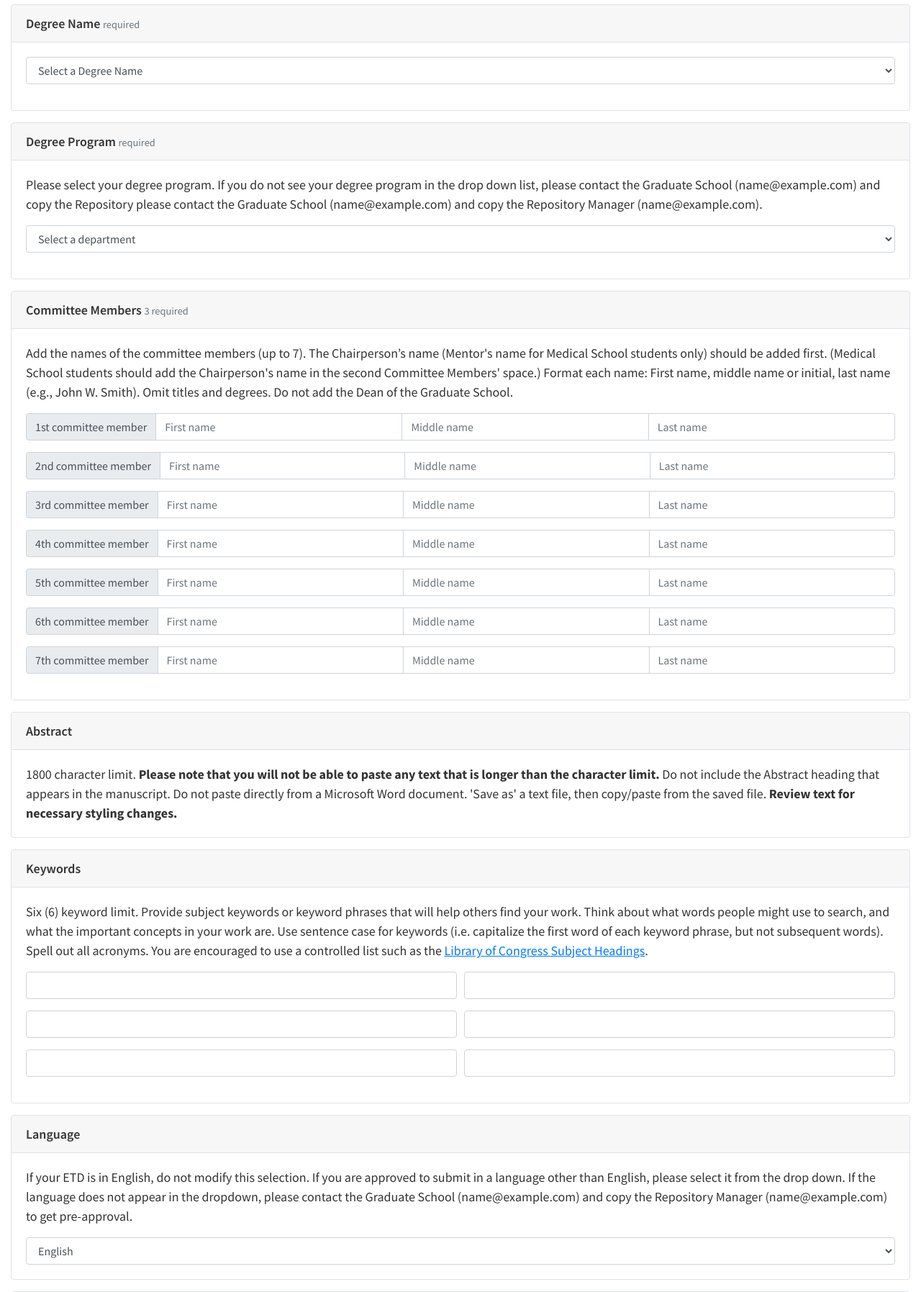
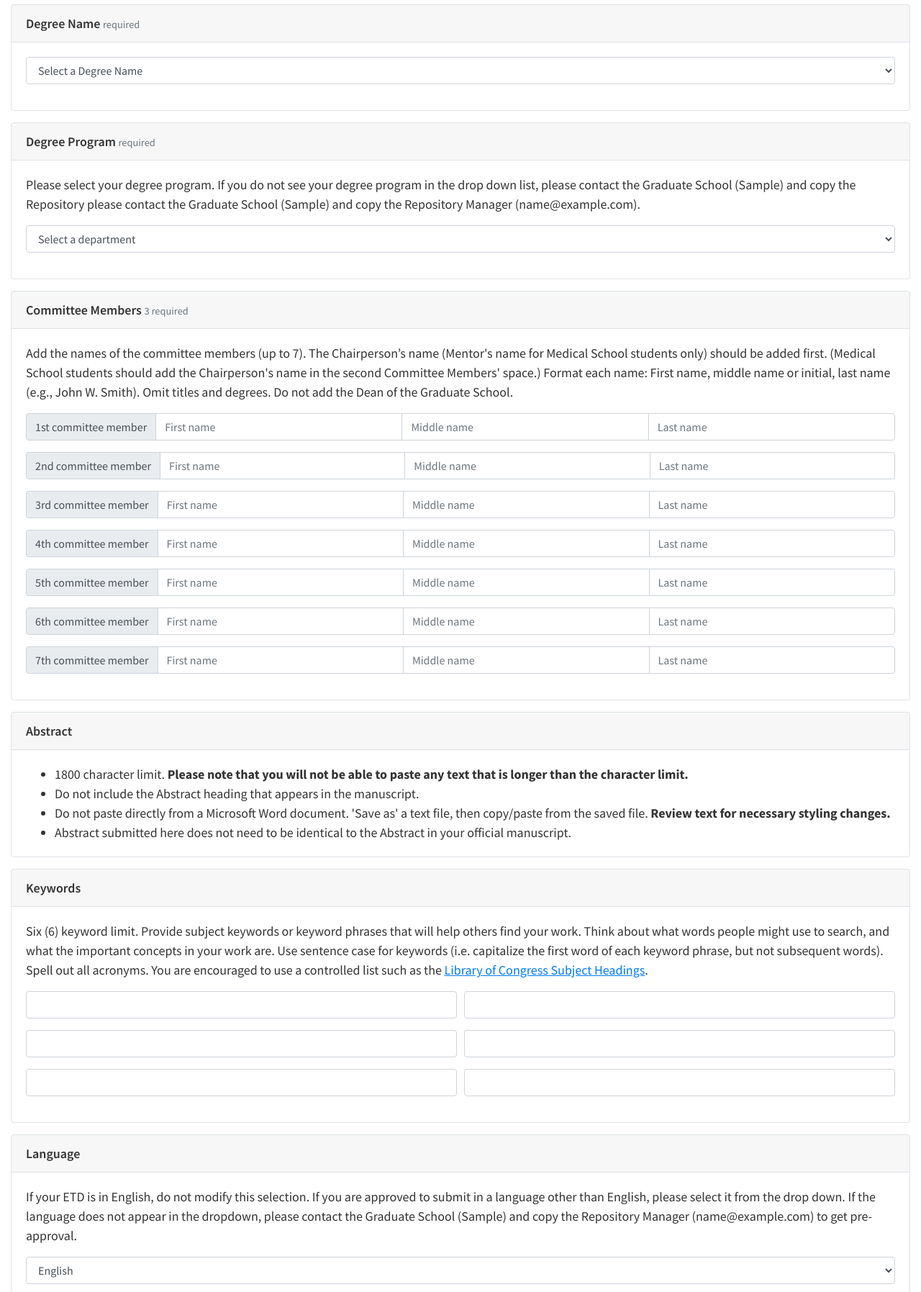
Before and after one commit to UMiamiLibraries/sword-deposit, a Flask app: template hello_app/templates/deposit_form.html in a window 1280 px wide. Shown: the part 1680-3475 px from the top of the page at 72% size. Run offline with Flask 2, Linux system fonts and the light colour scheme; the template is opened without the code that fills it: most values are stand-ins (such as "Sample title", 1, 10 or a date in 2020); some libraries are stand-ins or nearby versions.

Commit message:
update abstract instructions and fix grad email

```diff
--- a/hello_app/templates/deposit_form.html
+++ b/hello_app/templates/deposit_form.html
@@ -24,7 +24,8 @@
             <div class="card-header">Title <small class="text-muted">required</small></div>
             <div class="card-body">
                 <p class="card-text">
-                    Enter the full title as it appears on the first page of the abstract. Do not use ALL CAPS. Please use Title Case, i.e., capitalize the first letter of each major word
+                    Enter the full title as it appears on the first page of the abstract. Do not use ALL CAPS. Please
+                    use Title Case, i.e., capitalize the first letter of each major word
                     and lower case minor words like “and,” “in,” “a,” etc. This is an example of a properly capitalized
                     title: "An Analysis of Clause Usage in Academic Texts Produced by African-American, Haitian, and
                     Hispanic Community College Students."
@@ -37,7 +38,8 @@
         <div class="card mb-3">
             <div class="card-header">Author <small class="text-muted">required</small></div>
             <div class="card-body">
-                <p class="card-text">Make sure to list the name as seen on the document. Please use a permanent email address that the public will see.</p>
+                <p class="card-text">Make sure to list the name as seen on the document. Please use a permanent email
+                    address that the public will see.</p>
                 <div class="form-group">
                     <label for="email">Email</label>
                     <input id="email" name="authoremail" type="email" class="form-control" required>
@@ -150,8 +152,8 @@
             <div class="card-body">
                 <p class="card-text">
                     Please select your degree program. If you do not see your degree program in the drop down list,
-                    please contact the Graduate School ({{ formdata.get('grad_email') }}) and copy the Repository
-                    please contact the Graduate School ({{ formdata.get('grad_email') }}) and copy the Repository
+                    please contact the Graduate School ({{ formdata.get('grad_service_account') }}) and copy the Repository
+                    please contact the Graduate School ({{ formdata.get('grad_service_account') }}) and copy the Repository
                     Manager ({{ formdata.get('repository_manager_email') }}).
                 </p>
                 <div class="form-group">
@@ -251,12 +253,16 @@
         <div class="card mb-3">
             <div class="card-header">Abstract</div>
             <div class="card-body">
-                <p class="card-text">
-                    1800 character limit. <strong>Please note that you will not be able to paste any text that is longer
-                    than the character limit.</strong> Do not include the Abstract heading that appears in the manuscript.
-                    Do not paste directly from a Microsoft Word document. 'Save as' a text file, then copy/paste from the saved file.
-                    <strong>Review text for necessary styling changes.</strong>
-                 </p>
+                <ul class="card-text">
+                    <li>1800 character limit. <strong>Please note that you will not be able to paste any text that is longer
+                        than the character limit.</strong></li>
+                    <li>Do not include the Abstract heading that appears in the manuscript.</li>
+                    <li>Do not paste directly from a Microsoft Word document. 'Save as' a text file, then copy/paste
+                        from the saved file.
+                        <strong>Review text for necessary styling changes.</strong> </li>
+                    <li>Abstract submitted here does not need to be identical to the Abstract in your official
+                        manuscript.</li>
+                 </ul>
                 {{ ckeditor.create(name='abstract') }}
             </div>
         </div>
@@ -271,7 +277,8 @@
                     work are. Use sentence case for keywords (i.e. capitalize the first word of each keyword phrase,
                     but not subsequent words). Spell out all acronyms. You are encouraged to use a controlled list
                     such as the
-                    <a href="http://id.loc.gov/authorities/subjects.html" target="_blank">Library of Congress Subject Headings</a>.
+                    <a href="http://id.loc.gov/authorities/subjects.html" target="_blank">Library of Congress Subject
+                        Headings</a>.
                  </p>
                 <div class="form-row">
                     <div class="col-md-6 mb-3">
@@ -307,7 +314,8 @@
                 <p class="card-text">
                     If your ETD is in English, do not modify this selection. If you are approved to submit in a
                     language other than English, please select it from the drop down. If the language does not appear
-                    in the dropdown, please contact the Graduate School ({{ formdata.get('grad_email') }}) and copy the Repository Manager ({{ formdata.get('repository_manager_email') }}) to get pre-approval.
+                    in the dropdown, please contact the Graduate School ({{ formdata.get('grad_service_account') }}) and
+                    copy the Repository Manager ({{ formdata.get('repository_manager_email') }}) to get pre-approval.
                  </p>
                 <select class="form-control" id="language" name="language" required>
                     <option value="EN" default>English</option>
@@ -323,7 +331,11 @@
             <div class="card-header">Upload Primary Full Text <small class="text-muted">required</small></div>
             <div class="card-body">
                 <p class="card-text">
-                    Please attach your primary full text file. The only allowed primary format is pdf.<br><br>NOTE: Maximum total upload limit is 16MB for the primary file. If your primary file is over 16MB please contact the Graduate School ({{ formdata.get('grad_email') }}) and copy the Repository Manager ({{ formdata.get('repository_manager_email') }}) and then submit this form with the title page of your document as the primary file.
+                    Please attach your primary full text file. The only allowed primary format is pdf.<br><br>NOTE:
+                    Maximum total upload limit is 16MB for the primary file. If your primary file is over 16MB please
+                    contact the Graduate School ({{ formdata.get('grad_service_account') }}) and copy the Repository
+                    Manager ({{ formdata.get('repository_manager_email') }}) and then submit this form with the title
+                    page of your document as the primary file.
                 </p>
                 <div class="form-group">
                     <!--<label class="custom-file-label" for="file">Upload Full Text</label>-->
@@ -342,7 +354,12 @@
             <div class="card-header">Upload Supplemental Files <small class="text-muted"></small></div>
             <div class="card-body">
                 <p class="card-text">
-                    Allowed supplemental formats are txt, csv, pdf, docx, jpg, tif, png, xlsx, mp3, wav, avi, mov, and wmv.<br><br>NOTE: Maximum total upload limit is 12MB for the combined supplemental material. If your supplemental material is over 12MB please contact the Graduate School ({{ formdata.get('grad_email') }}) and copy the Repository Manager ({{ formdata.get('repository_manager_email') }}) and then submit this form with the primary file still attached.
+                    Allowed supplemental formats are txt, csv, pdf, docx, jpg, tif, png, xlsx, mp3, wav, avi, mov, and
+                    wmv.<br><br>NOTE: Maximum total upload limit is 12MB for the combined supplemental material. If your
+                    supplemental material is over 12MB please contact the Graduate School
+                    ({{ formdata.get('grad_service_account') }}) and copy the Repository Manager
+                    ({{ formdata.get('repository_manager_email') }}) and then submit this form with the primary file
+                    still attached.
                 </p>
                 <div class="form-group">
                     <label for="supplementalfiles">Supplemental Files:</label>
@@ -459,6 +476,8 @@
 
       });
       // add the inprogress div
-      $("body").append('<div style="background-color: rgba(255,255,255,0.7); position: absolute; top: 0px; left: 0px; height: '+$(document).height()+'px; Width: 100%; z-index: 100; display: none;" name="inprogress" id="inprogress"><center><img src="../static/loader.gif" style="position: fixed; bottom: 50%; margin-left: -40px;"></center></div>');
+      $("body").append('<div style="background-color: rgba(255,255,255,0.7); position: absolute; top: 0px; left: 0px;
+      height: '+$(document).height()+'px; Width: 100%; z-index: 100; display: none;" name="inprogress" id="inprogress">
+      <center><img src="../static/loader.gif" style="position: fixed; bottom: 50%; margin-left: -40px;"></center></div>');
   </script>
 {% endblock %}
```
